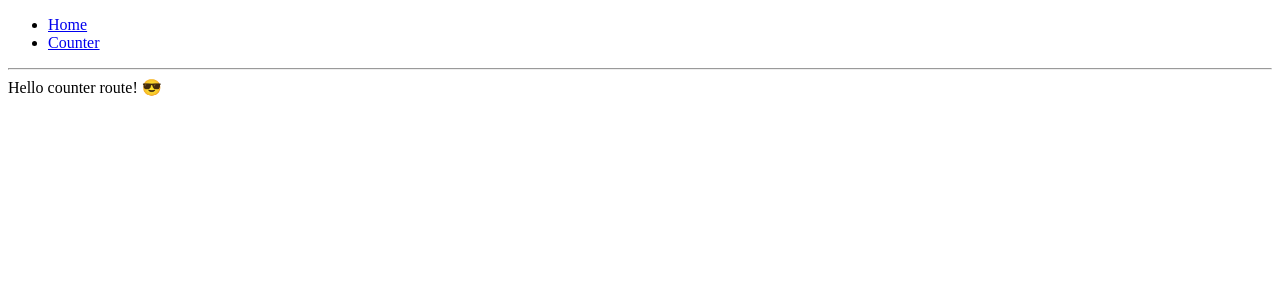
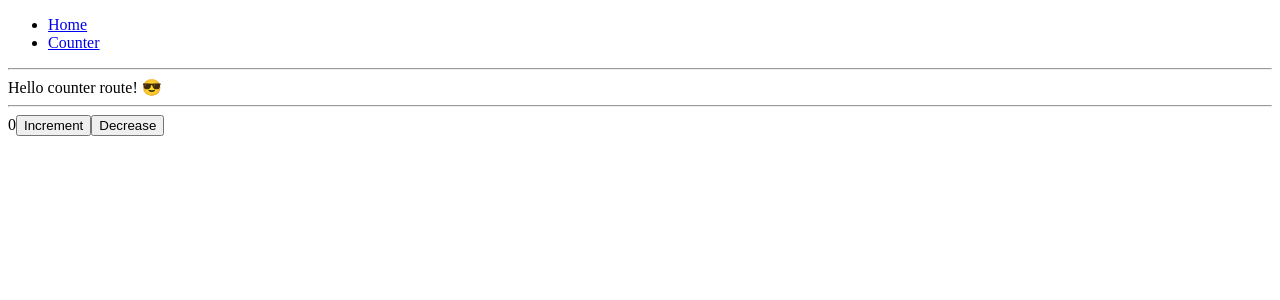
Before and after one commit to CarlosHerrera4/react-redux-hot, a React app: page /counter in a window 1280 px wide. Shown: the top 300 px of the page. Built offline with nearby package versions, Linux system fonts and the light colour scheme.

Commit message:
feat(Counter view): Create container & component & connect to the store

```diff
--- a/src/modules/counter.js
+++ b/src/modules/counter.js
@@ -1,12 +1,12 @@
 const ADD_COUNTER = 'ADD_COUNTER';
 const DECREASE_COUNTER = 'DECREASE_COUNTER';
 
-export function incrementCounter(amount = 1) {
-  return { type: ADD_COUNTER, payload: amount };
+export function incrementCounter() {
+  return { type: ADD_COUNTER, payload: null };
 }
 
-export function decreaseCounter(amount = -1) {
-  return { type: DECREASE_COUNTER, payload: amount };
+export function decreaseCounter() {
+  return { type: DECREASE_COUNTER, payload: null };
 }
 
 const initialState = 0;
@@ -14,9 +14,9 @@ const initialState = 0;
 export default function counterReducer(state = initialState, action) {
   switch (action.type) {
     case ADD_COUNTER:
-      return state + action.payload;
+      return state + 1;
     case DECREASE_COUNTER:
-      return state <= 0 ? state : state - action.payload;
+      return state <= 0 ? state : state - 1;
     default:
       return state;
   }
--- /dev/null
+++ b/src/routes/counter/components/Counter.js
@@ -0,0 +1,19 @@
+import React from 'react';
+import PropTypes from 'prop-types';
+
+const Counter = props =>
+  <div>
+   Hello counter route! 😎
+   <hr />
+    <span>{props.counter}</span>
+    <button onClick={props.incrementCounter}>Increment</button>
+    <button onClick={props.decreaseCounter}>Decrease</button>
+  </div>;
+
+Counter.propTypes = {
+  counter: PropTypes.number.isRequired,
+  incrementCounter: PropTypes.func.isRequired,
+  decreaseCounter: PropTypes.func.isRequired,
+};
+
+export default Counter;
--- /dev/null
+++ b/src/routes/counter/containers/Counter.js
@@ -0,0 +1,14 @@
+import { connect } from 'react-redux';
+import { decreaseCounter, incrementCounter } from '../../../modules/counter';
+import Counter from '../components/Counter';
+
+const mapDispatchToprops = {
+  decreaseCounter,
+  incrementCounter,
+};
+
+const mapStateToProps = state => ({
+  counter: state.counter,
+});
+
+export default connect(mapStateToProps, mapDispatchToprops)(Counter);
--- a/src/routes/counter/index.js
+++ b/src/routes/counter/index.js
@@ -1,8 +1,3 @@
-import React from 'react';
-
-const Counter = () =>
-  <div>
-   Hello counter route! 😎
- </div>;
+import Counter from './containers/Counter';
 
 export default Counter;
```
Also changed, not shown: 1 other file (tests, documents, lock files or other folders).
